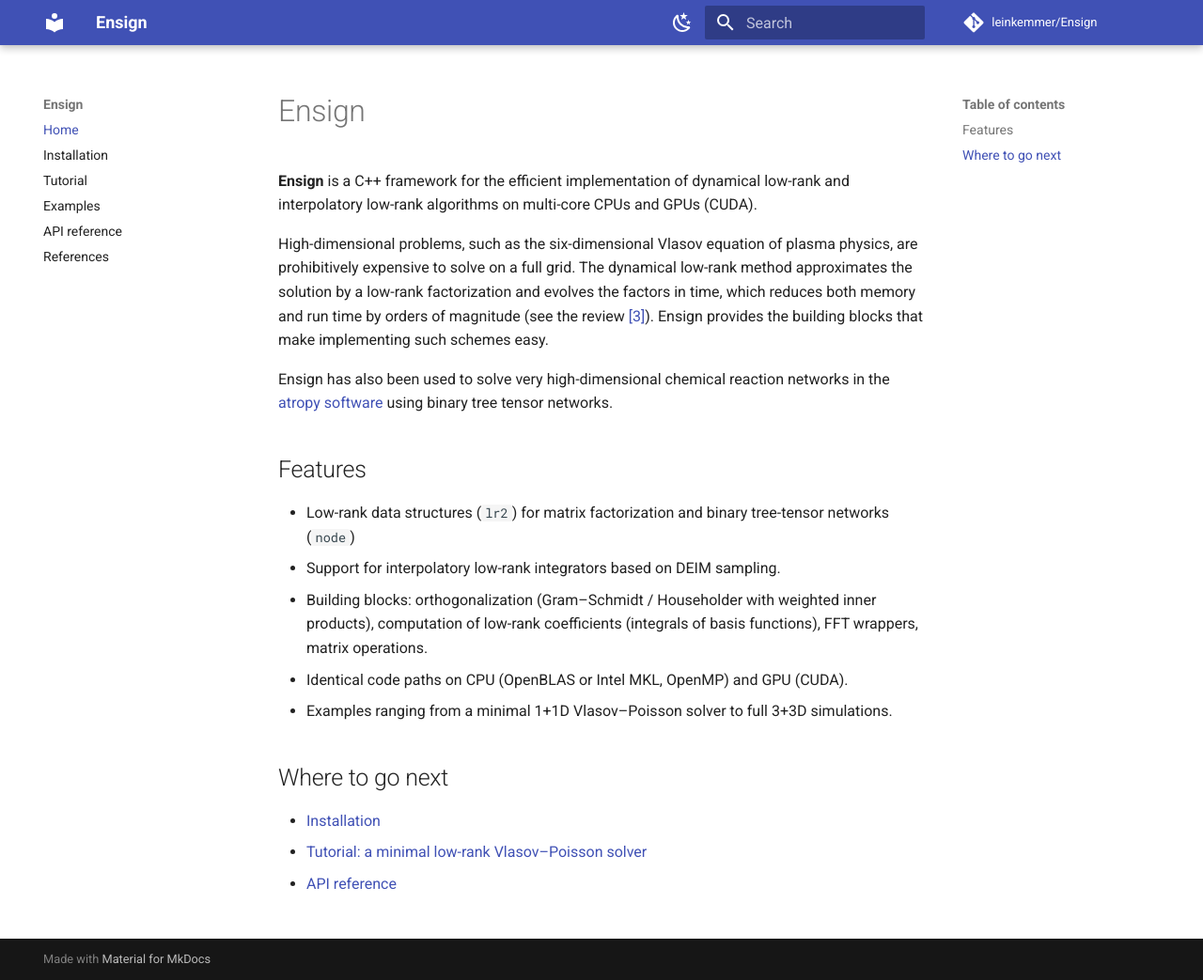
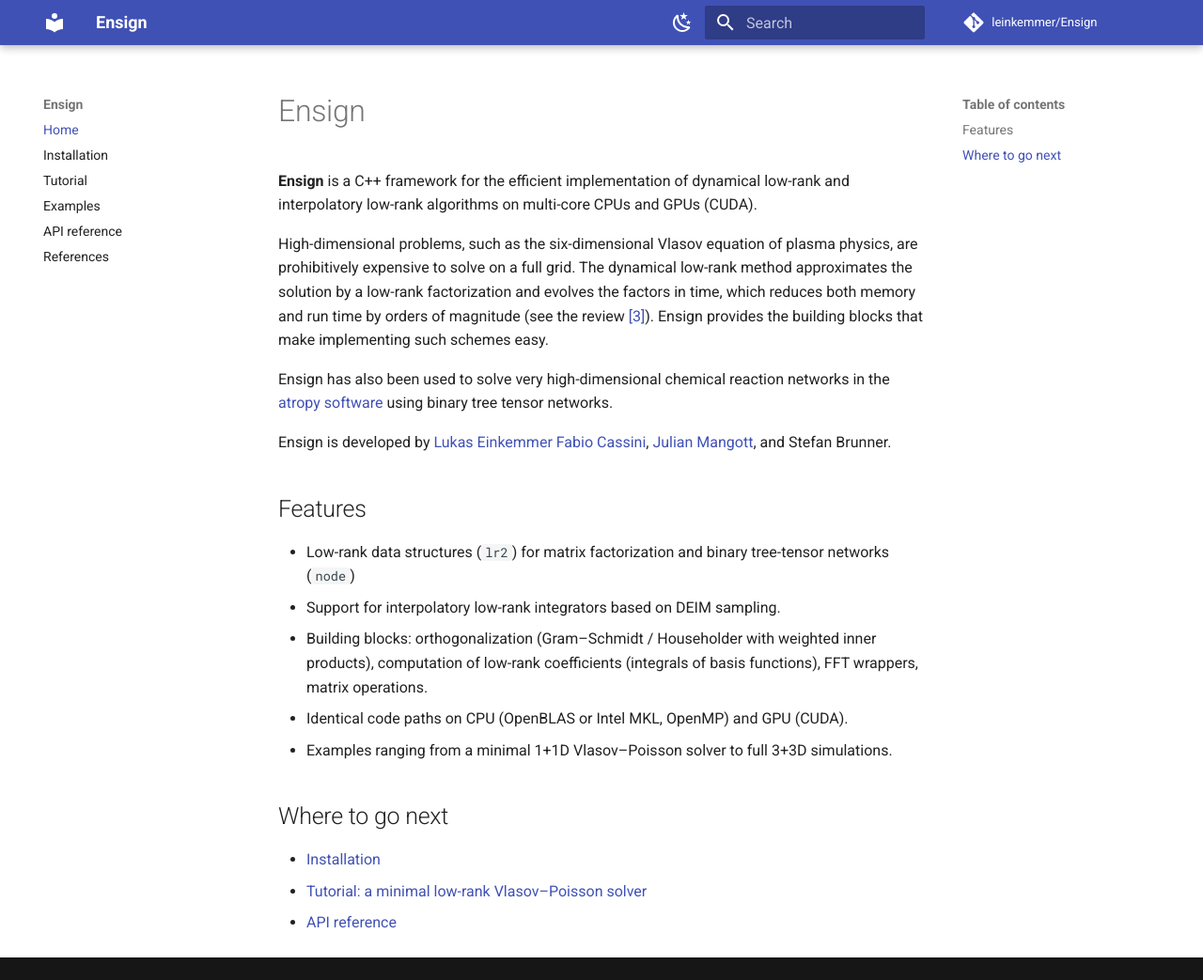
Before and after one commit to leinkemmer/Ensign, an MkDocs documentation site: the page built from docs/index.md, in a window 1280 px wide and 1043 px high. Shown: the whole window at 94% size. Built offline with MkDocs 1.6.1 and Material for MkDocs 9.7.7, drawn with Linux system fonts in a browser that asks for light colours; comment, search, counter and statistics services are not loaded.

Commit message:
small changes to the documentation

```diff
--- a/docs/index.md
+++ b/docs/index.md
@@ -6,6 +6,9 @@ dynamical low-rank and interpolatory low-rank algorithms on multi-core CPUs and
 High-dimensional problems, such as the six-dimensional Vlasov equation of plasma physics, are prohibitively expensive to solve on a full grid. The dynamical low-rank method approximates the solution by a low-rank factorization and evolves the factors in time, which reduces both memory and run time by orders of magnitude (see the review [[3]](references.md#ref3)). Ensign provides the building blocks that make implementing such schemes easy.
 
 Ensign has also been used to solve very high-dimensional chemical reaction networks in the [atropy software](https://atropy.gitlab.io/) using binary tree tensor networks.
+
+Ensign is developed by [Lukas Einkemmer](https://www.einkemmer.net/) [Fabio Cassini](https://sites.google.com/view/fabiocassini/), [Julian Mangott](https://scholar.google.com/citations?user=UvfaGaIAAAAJ), and Stefan Brunner.
+
 
 ## Features
 
--- a/mkdocs.yml
+++ b/mkdocs.yml
@@ -46,3 +46,6 @@ nav:
   - Examples: examples.md
   - API reference: api.md
   - References: references.md
+
+extra:
+  generator: false
```
